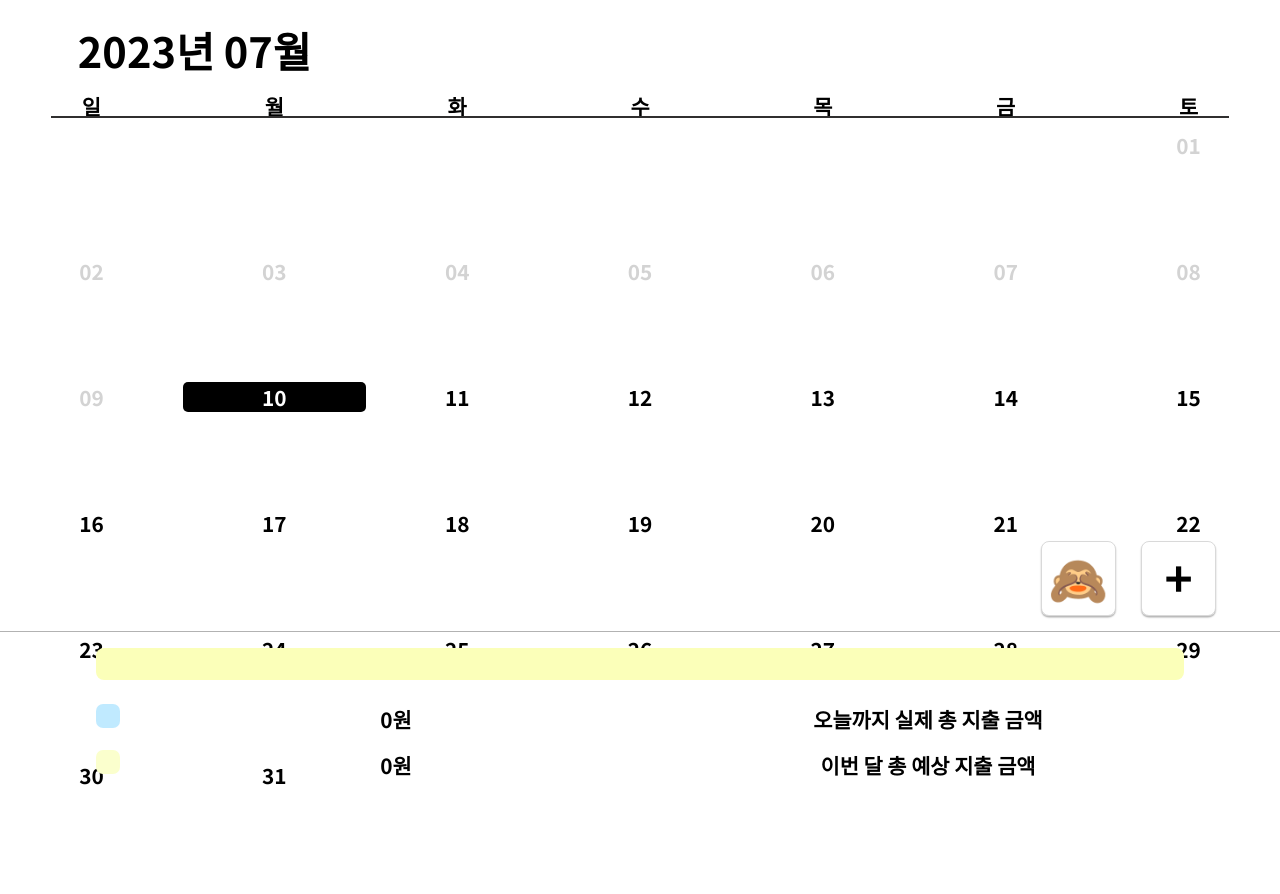
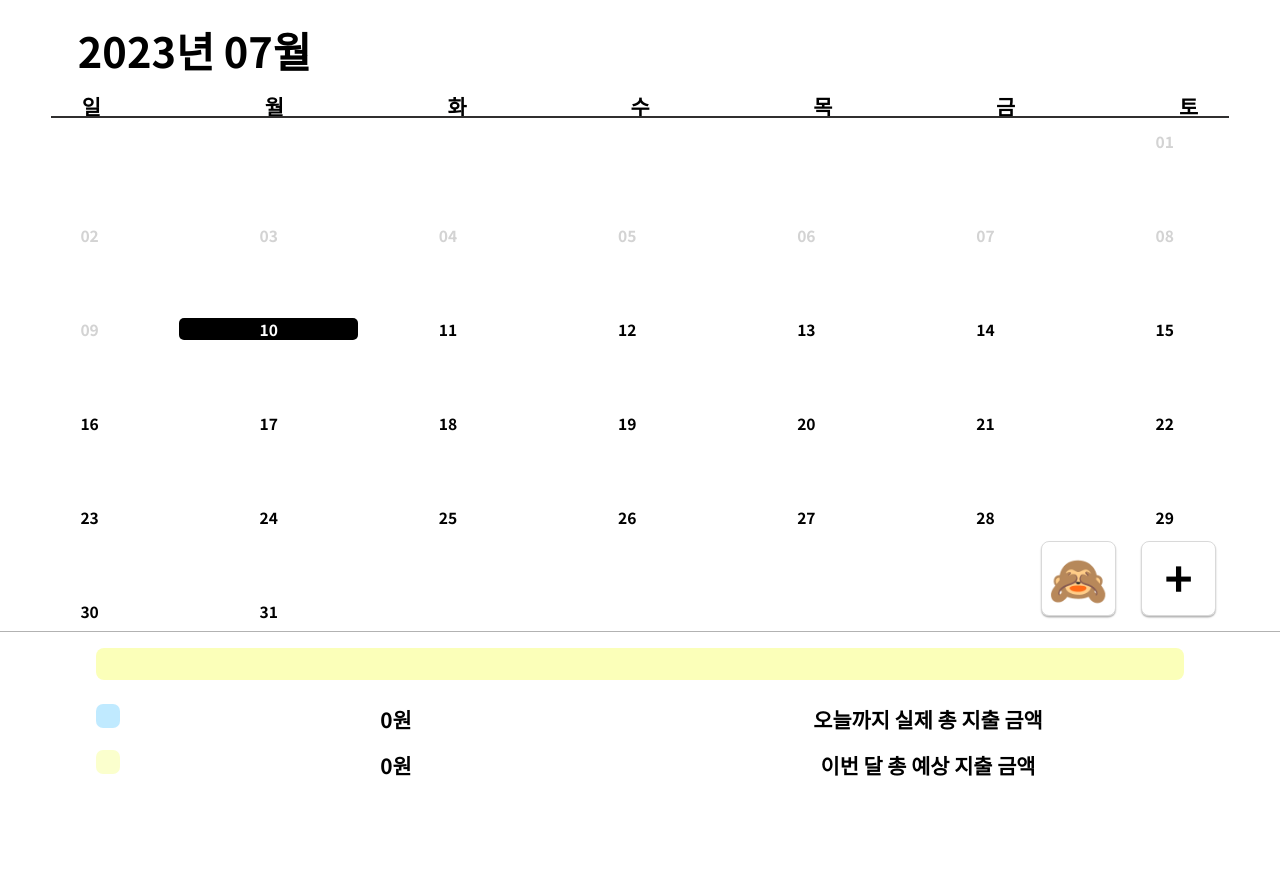
Before and after one commit to gaerini/Chocowallet, a Django app: page /calendar/1 in a window 1280 px wide. After the commit the page ends 776 px from the top, so only its background shows below. Run offline with Django 4.2, Linux system fonts and the light colour scheme; a user stored in the database is signed in; tables that the repository leaves empty hold one stand-in row (values such as "Sample post"); some libraries are stand-ins or nearby versions.

Commit message:
event finally applied

```diff
--- a/project/app/static/calendar.css
+++ b/project/app/static/calendar.css
@@ -83,28 +83,22 @@ thead > #weekday > td {
 
 tbody tr {
   display: flex;
-  justify-content: space-around;
+  /* justify-content: space-around; */
   width: 100vw;
 }
 
 tbody td {
-  width: 10vw; min-height: 9vh; height: auto;
-  position: relative;
-  width: 14.3%;
-  min-height: 9vh;
-  height: auto;
+  width: 14vw; min-height: 9vh; height: auto;
   vertical-align: top;
   font-size: calc(1vw + 1vh);
-  display: flex;
-  flex-direction: column;
   padding: 0px;
 }
 
-tbody tr td p {
+tbody tr td > div {
   text-align: center;
   height: auto;
   margin: 0;
-  border-radius: 5px;
+  /* border-radius: 5px; */
   font-size: calc(0.75vw + 0.75vh);
   margin-bottom: 0.2vh;
 }
--- a/project/app/static/js/calendar.js
+++ b/project/app/static/js/calendar.js
@@ -69,11 +69,11 @@ function buildCalendar() {
         let newDIV = document.createElement("div");
         newDIV.innerHTML = leftPad(nowDay.getDate());        // 추가한 열에 날짜 입력
         nowColumn.appendChild(newDIV);
-        for(let _ = 0; _ < 6; _++){
+        for(let _ = 0; _ < 5; _++){
             let testEvent = document.createElement("div");
             testEvent.setAttribute("id", _ + nowDay.getDate().toString() );
 
-            testEvent.style.height = "2vh";
+            testEvent.style.height = "1.8vh";
             nowColumn.appendChild(testEvent);
         }
 
@@ -83,95 +83,6 @@ function buildCalendar() {
                 let newColumn = nowRow.insertCell();
 
             }
-        }
-        if (currentMonth.length > 0) {
-            // for (let k = 0; k < currentMonth.length; k++) {
-            //     const writeEventDay = parseInt((currentMonth[k].start_date.getDate() + currentMonth[k].finish_date.getDate())/2);
-            //     if (currentMonth[k].start_date == currentMonth[k].finish_date) {
-            //         if (currentMonth[k].start_date.getDate() == nowDay.getDate()){
-            //             let newEvent = document.getElementById(k + nowDay.getDate().toString());
-            //             newEvent.innerHTML = currentMonth[k].detail;
-            //             newEvent.style.backgroundColor = currentMonth[k].category.toUpperCase();
-            //             console.log(nowColumn);
-            //             // nowColumn.appendChild(newEvent);
-            //         }
-            //     }
-
-            //     else if (currentMonth[k].start_date != currentMonth[k].finish_date && currentMonth[k].finish_date.getMonth() == month) {
-            //         for (let m = new Date(currentMonth[k].start_date); m <= currentMonth[k].finish_date; m.setDate(m.getDate() + 1)) {
-            //             if (m.getDate() == nowDay.getDate()){
-            //                 let newEvent = document.getElementById(k + nowDay.getDate().toString());
-            //                 if (newEvent.innerText == "") {
-            //                     newEvent.innerText = " ";
-            //                     if(m.getDate() == writeEventDay) {
-            //                         newEvent.innerText = currentMonth[k].detail;
-            //                     }
-            //                     newEvent.style.height = "2vh";
-            //                     newEvent.style.backgroundColor = currentMonth[k].category.toUpperCase();
-            //                 }
-            //                 else if(newEvent.innerText != ""){
-            //                     while(newEvent.innerText == ""){
-            //                         if(k >= 7){
-            //                             alert("더 이상 일정을 추가할 수 없습니다 ㅜㅜ");
-            //                             break;
-            //                         }
-            //                         k += 1;
-            //                     }
-            //                     newEvent.innerText = " ";
-            //                     if(m.getDate() == writeEventDay) {
-            //                         newEvent.innerText = currentMonth[k].detail;
-            //                     }
-            //                     newEvent.style.height = "2vh";
-            //                     newEvent.style.backgroundColor = currentMonth[k].category.toUpperCase();
-            //                 }
-
-
-            //                 // nowColumn.appendChild(newEvent);
-            //             }
-            //         }
-
-            //     }
-
-            //     else if (currentMonth[k].start_date != currentMonth[k].finish_date && currentMonth[k].finish_date.getMonth() != month) {
-            //         for (let m = new Date(currentMonth[k].start_date); m.getMonth() <= month; m.setDate(m.getDate() + 1)) {
-
-            //             if (m.getDate() == nowDay.getDate()){
-            //                 let newEvent = document.querySelector('.' + k);
-            //                 newEvent.innerHTML = currentMonth[k].detail;
-            //                 newEvent.setAttribute('style', 'height: 2vh');
-            //                 newEvent.innerText = " ";
-            //                 if(m.getDate() == writeEventDay) {
-            //                     newEvent.innerText = currentMonth[k].detail;
-            //                 }
-            //                 newEvent.innerHTML = currentMonth[k].detail;
-            //                 newEvent.style.backgroundColor = currentMonth[k].category.toUpperCase();
-            //                 console.log(nowColumn.children().length);
-            //                 // nowColumn.appendChild(newEvent);
-            //             }
-            //         }
-            //     }
-
-            //     else if (currentMonth[k].start_date != currentMonth[k].finish_date && currentMonth[k].start_date.getMonth() != month) {
-            //         for (let m = new Date(currentMonth[k].finish_date); m.getMonth() >= month; m.setDate(m.getDate() - 1)) {
-
-            //             if (m.getDate() == nowDay.getDate()){
-            //                 let newEvent = document.createElement("div");
-            //                 newEvent.innerText = " ";
-            //                 if(m.getDate() == writeEventDay) {
-            //                     newEvent.innerText = currentMonth[k].detail;
-            //                 }
-            //                 newEvent.innerHTML = currentMonth[k].detail;
-            //                 newEvent.style.backgroundColor = currentMonth[k].category.toUpperCase();
-            //                 console.log(nowEvent.children().length);
-            //                 // nowColumn.appendChild(newEvent);
-            //             }
-            //         }
-            //     }
-
-
-            // }
-
-
         }
         const modal_Month = nowDay.getMonth();
         const modal_Date = nowDay.getDate();
@@ -464,7 +375,6 @@ function eventColoring (currentMonth, month, lastDate) {
                     searchDate.innerText = " ";
                 }
 
-                searchDate.style.height = "2vh";
                 searchDate.style.backgroundColor = currentMonth[i].category.toUpperCase();
             }
         }
@@ -534,7 +444,6 @@ function eventColoring (currentMonth, month, lastDate) {
                     searchDate.innerText = " ";
                 }
 
-                searchDate.style.height = "2vh";
                 searchDate.style.backgroundColor = currentMonth[i].category.toUpperCase();
             }
         }
@@ -553,11 +462,6 @@ function findAndColor (currentMonth, currentMonthIdx, eventRowIdx, writeEventDay
             searchDate.innerText = " ";
         }
 
-        searchDate.style.height = "2vh";
         searchDate.style.backgroundColor = currentMonth[currentMonthIdx].category.toUpperCase();
     }
 }
-
-function fillDetailText (currentMonth, eventRowIdx) {
-
-}
```
Also changed, not shown: other parts of project/app/static/calendar.css (+25 -10 lines).
